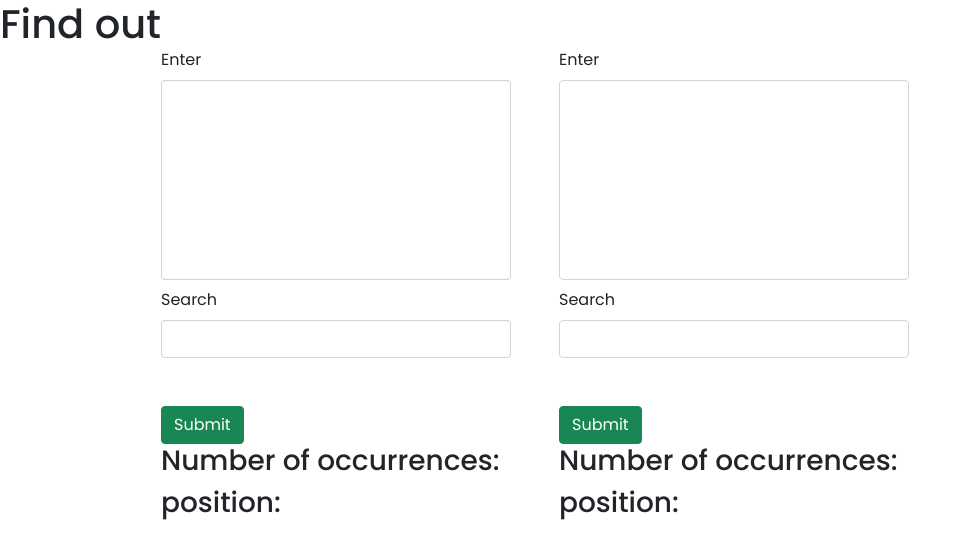
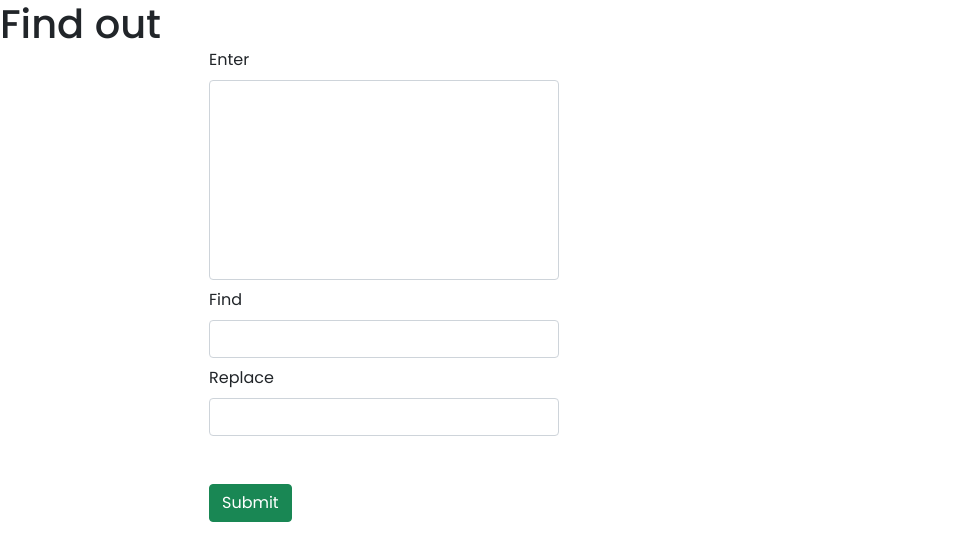
Before and after one commit to Madurai-coders/wework, a React (Create React App) app: page / in a window 1280 px wide. Shown: the top 560 px of the page, without its empty margins (0-969 px from the left). Built offline with nearby package versions, Linux system fonts and the light colour scheme.

Commit message:
commit on main

```diff
--- a/src/App.js
+++ b/src/App.js
@@ -14,6 +14,7 @@ import Lookingjob_Signup from "./components/lookingjob_signup/lookingjob_signup"
 import Lookingjob_Login from './components/lookingjob_login/lookingjob_login';
 import Hires_website from './components/hires_website/hires_website';
 import Java_tasks from "./components/java_tasks/java_tasks";
+import Find_replace from "./components/find_replace/find";
 function App() {
   return (
     <>
@@ -23,7 +24,7 @@ function App() {
 
         <Switch>
 
-        <Route path="/" exact component={Java_tasks}></Route>
+        <Route path="/" exact component={Find_replace}></Route>
 
            <Route path="/introduction" exact component={Introduction}></Route>
            <Route path="/content" exact component={Content}></Route>
--- /dev/null
+++ b/src/components/find_replace/find.js
@@ -0,0 +1,104 @@
+import React, { useState } from "react";
+
+function Find_replace() {
+  const [entry_1, setentry_1] = useState();
+  const [replace, setreplace] = useState();
+  const [search, setsearch] = useState();
+
+  function submit() {
+    const D = entry_1;
+    let dataarray = [];
+    let datastring = "";
+    for (let i = 0; i < D.length; i++) {
+      if (D[i] === " ") {
+        dataarray.push(datastring);
+        datastring = "";
+      } else if (D[i] === ".") {
+        dataarray.push(datastring);
+        datastring = "";
+      } else {
+        datastring += D[i];
+      }
+    }
+    console.log(dataarray);
+
+    const V = dataarray;
+
+    for (let j = 0; j < V.length; j++) {
+      if (V[j] === search) {
+        V[j] = replace;
+      }
+    }
+    console.log(V);
+    setentry_1(V);
+  }
+
+  return (
+    <>
+      <div className="conatiner-fluid">
+        <div className="form d-flex flex-row">
+          <h1 className="">Find out</h1>
+          <div class="m-5">
+            <label for="exampleInputEmail1" class="form-label">
+              Enter
+            </label>
+            <textarea
+              value={entry_1}
+              onChange={(e) => setentry_1(e.target.value)}
+              type="text"
+              class="form-control email"
+              id="exampleInputEmail"
+              aria-describedby="emailHelp"
+              style={{
+                height: 200,
+                width: 350,
+                display: "block",
+                resize: "none",
+              }}
+            ></textarea>
+
+            <label for="exampleInputEmail1" class="form-label mt-2">
+              Find
+            </label>
+            <input
+              value={search}
+              onChange={(e) => setsearch(e.target.value)}
+              type="text"
+              class="form-control email"
+              id="email"
+              aria-describedby="emailHelp"
+              style={{ width: 350 }}
+            ></input>
+
+            <label for="exampleInputEmail1" class="form-label mt-2">
+              Replace
+            </label>
+            <input
+              value={replace}
+              onChange={(e) => setreplace(e.target.value)}
+              type="text"
+              class="form-control email"
+              id="exampleInputEmail1"
+              aria-describedby="emailHelp"
+              style={{
+                width: 350,
+                display: "block",
+                resize: "none",
+              }}
+            ></input>
+
+            <button
+              type="button"
+              onClick={submit}
+              className=" mt-5 btn btn-success"
+            >
+              Submit
+            </button>
+          </div>
+        </div>
+      </div>
+    </>
+  );
+}
+
+export default Find_replace;
```
Also changed, not shown: src/components/find_replace/find.css (added).
